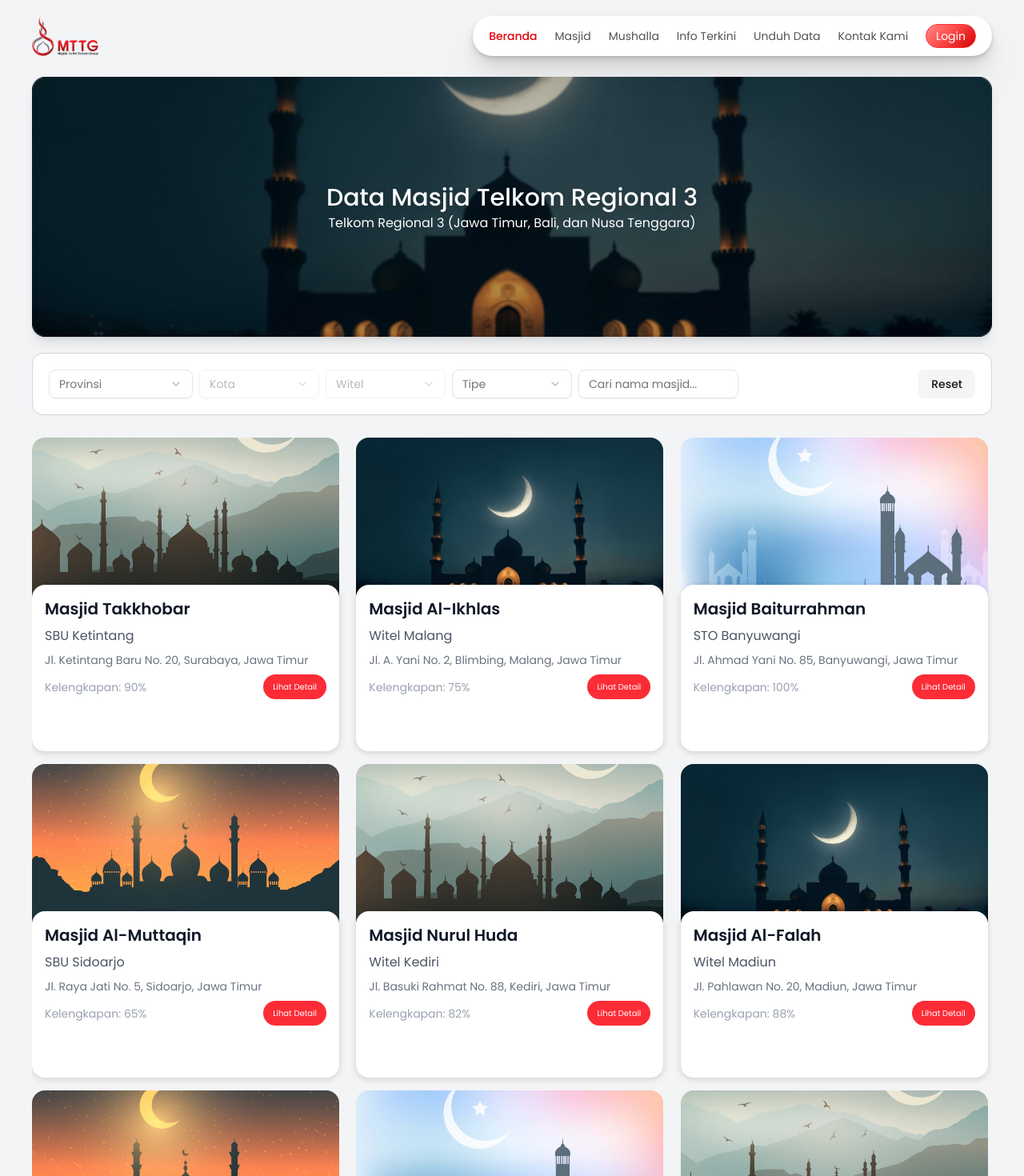
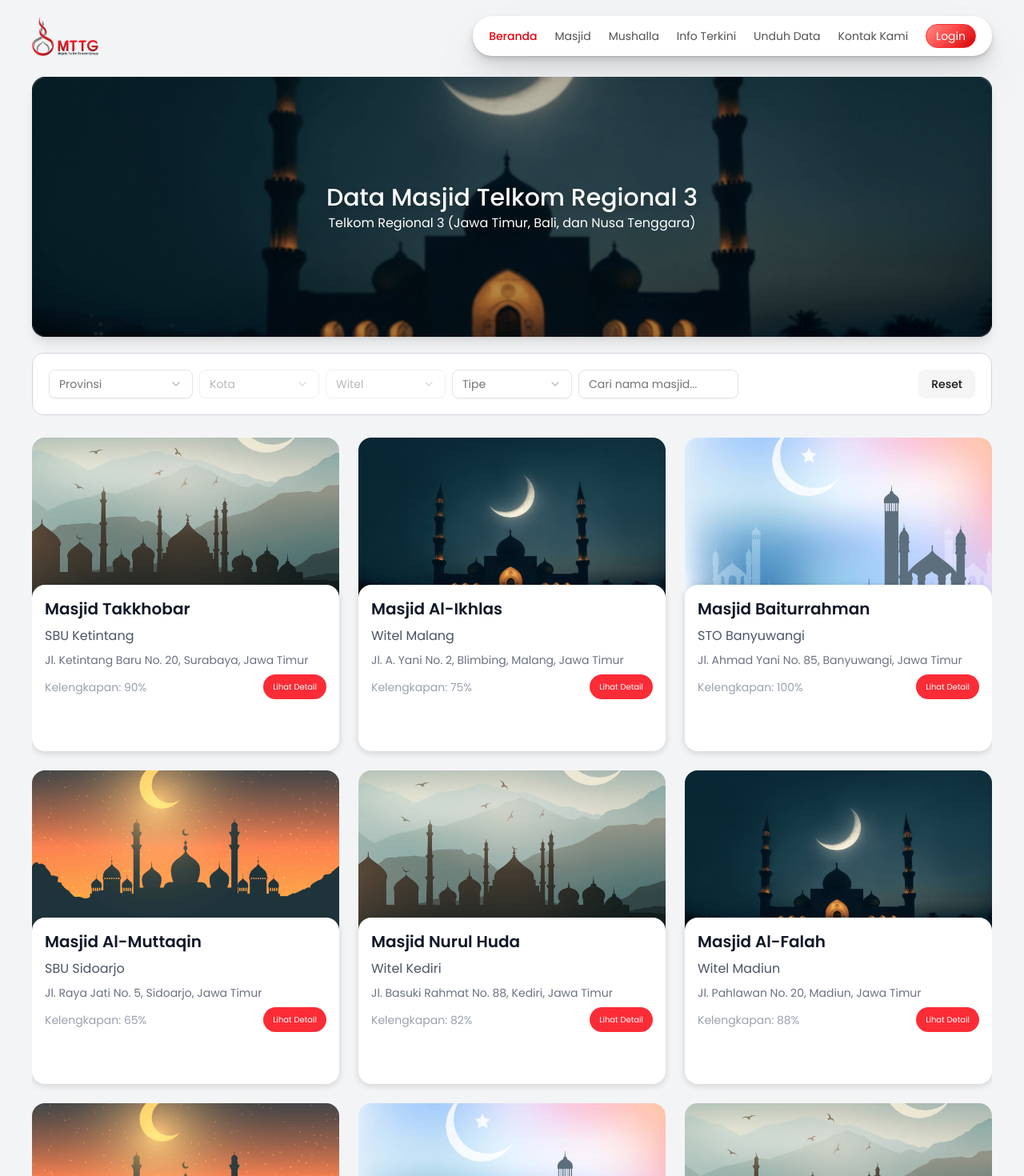
Before and after one commit to idrislabdev/simas-telkom-web, a React (Vite) app: page /masjid in a window 1280 px wide. Shown: the top 1470 px of the page at 80% size. Built offline with nearby package versions, Linux system fonts and the light colour scheme; some icons are missing.

Commit message:
udpate: fixing gap

```diff
--- a/src/features/public/masjid/page/index.tsx
+++ b/src/features/public/masjid/page/index.tsx
@@ -226,7 +226,7 @@
       </div>
 
       {/* --- GRID DATA --- */}
-      <div className="py-2 grid grid-cols-1 md:grid-cols-3 lg:grid-cols-3 2xl:grid-cols-3 s-1440:grid-cols-4 s-1600:grid-cols-4 gap-4 overflow-y-auto content-start custom-scrollbar w-full">
+      <div className="py-2 grid grid-cols-1 md:grid-cols-3 lg:grid-cols-3 2xl:grid-cols-3 s-1440:grid-cols-4 s-1600:grid-cols-4 gap-6 overflow-y-auto content-start custom-scrollbar w-full">
         {filteredData.length > 0 ? (
           filteredData.map((mosque) => (
             <MasjidInfoCard item={mosque} key={mosque.id} />
```
